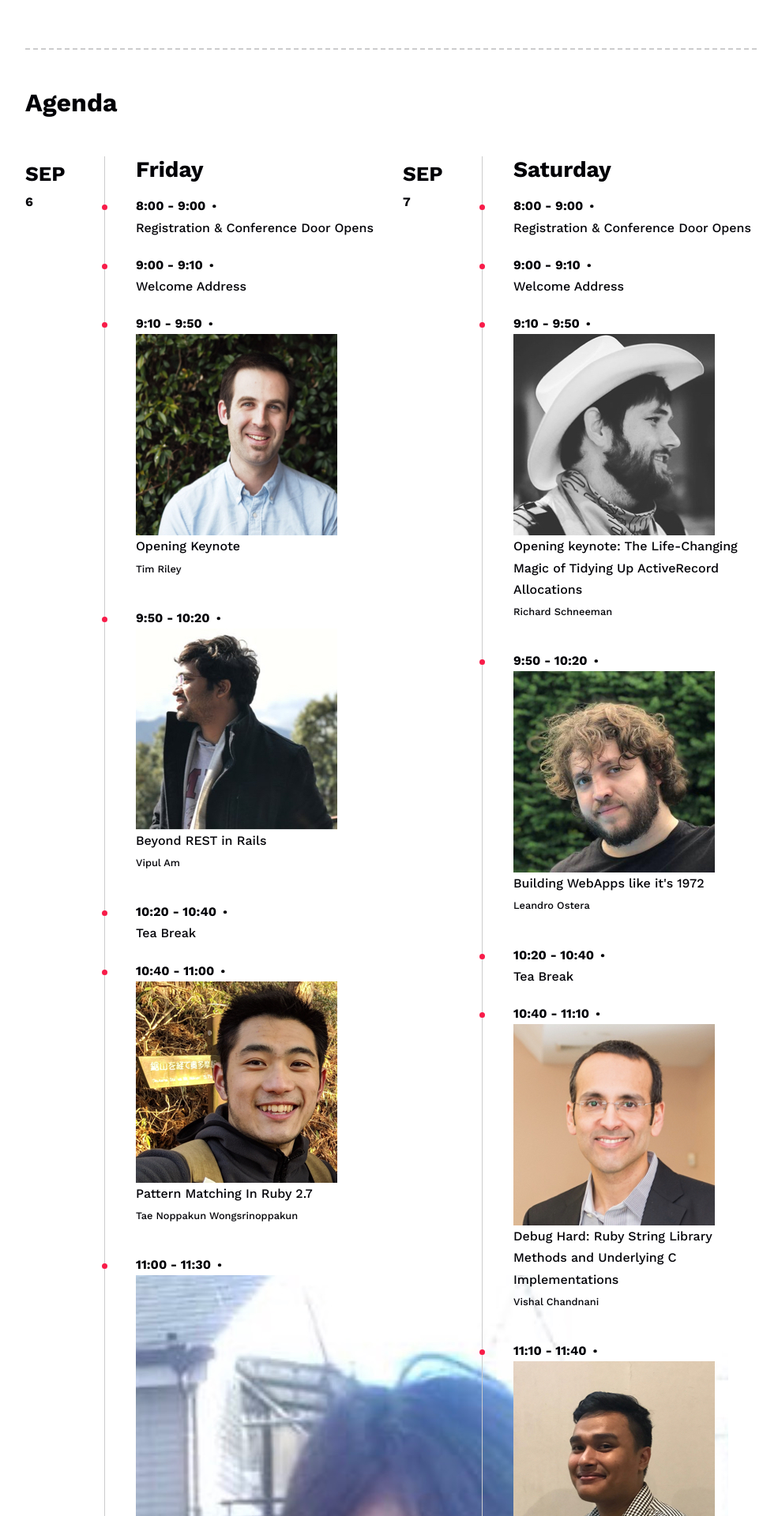
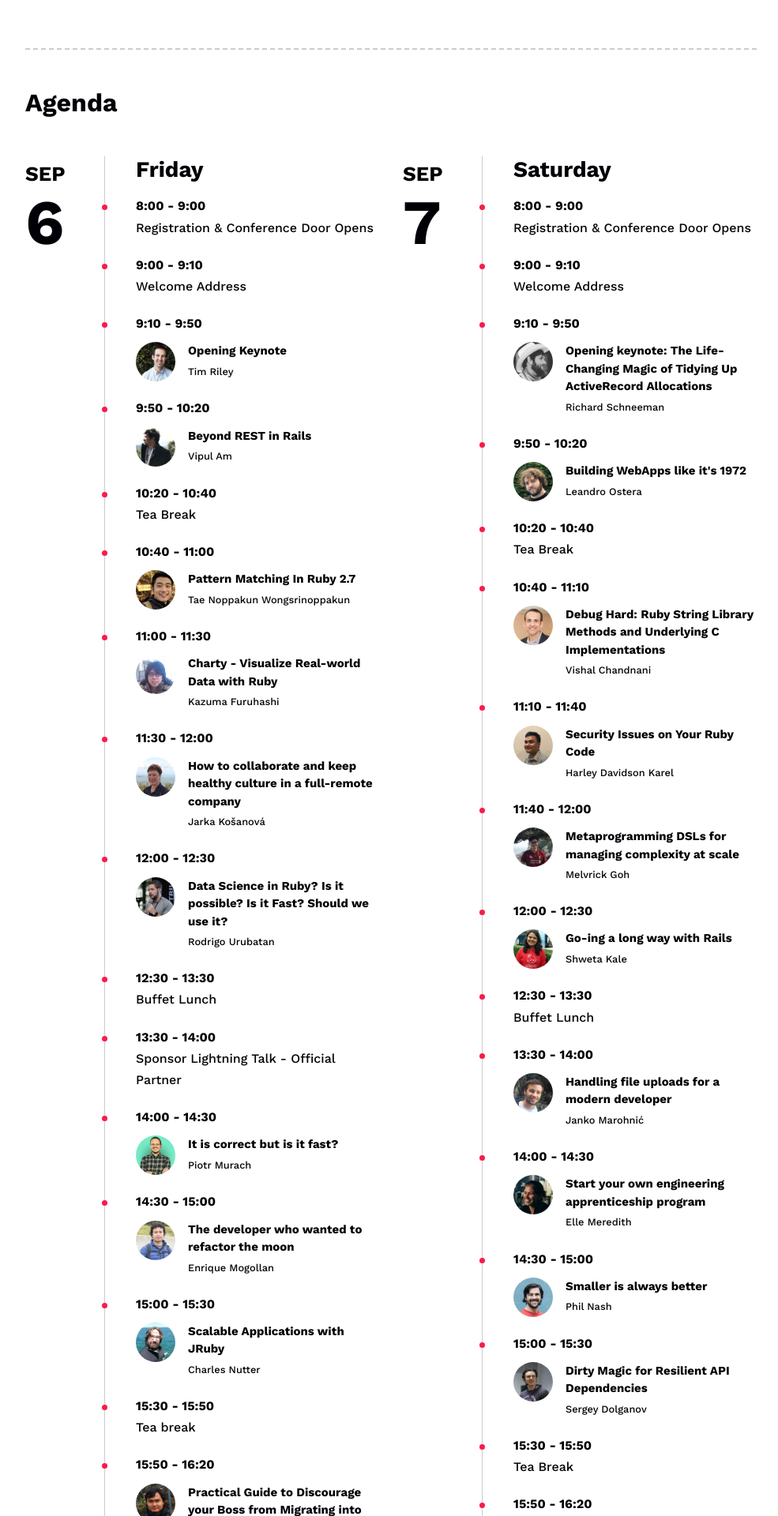
Before and after one commit to bangkokrb/rubyconfth, a Jekyll site: the page built from index.md, in a window 1280 px wide. Shown: the part 4362-6282 px from the top of the page at 79% size, without its empty margins (237-1222 px from the left). Built offline with Jekyll 4.4.1, drawn with Linux system fonts in a browser that asks for light colours; comment, search, counter and statistics services are not loaded.

Commit message:
Add styles to show the speaker photo in the schedule

```diff
--- a/_sass/components/_schedule.scss
+++ b/_sass/components/_schedule.scss
@@ -40,7 +40,7 @@
     font-size: rem(26px);
   }
 
-  .schedule__day-of-week {
+  .schedule__day-of-month {
     font-size: rem(80px);
     line-height: 1;
   }
@@ -103,15 +103,28 @@
     padding-right: 1rem;
 
     font-weight: bold;
+  }
 
-    &::after {
-      content: '·';
-      position: absolute;
-      top: -8px;
-      right: 2px;
+  .schedule__event-details {
+    display: flex;
+    margin: 10px 0 0;
+  }
 
-      height: 20px;
-      font-size: map-get($font-sizes, 'xl');
-    }
+  .schedule__speaker-photo {
+    width: rem(50px);
+    height: rem(50px);
+    flex-shrink: 0;
+
+    border-radius: 50%;
+  }
+
+  .schedule__talk-details {
+    margin-left: 1rem;
+  }
+
+  .schedule__talk-title {
+    line-height: 1.5;
+    font-weight: 600;
+    font-size: rem(15px);
   }
 }
```
